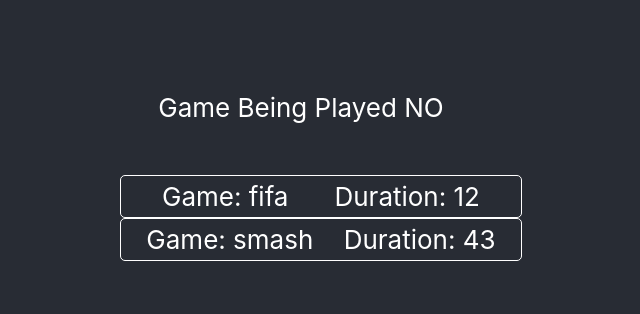
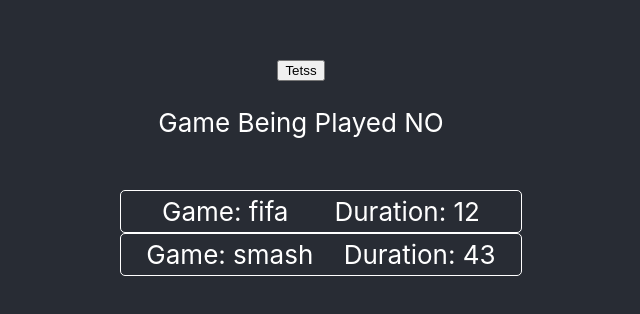
Before and after one commit to felix-hellman/areyounotentertained, a React (Create React App) app in the folder hackathon/: page / in a window 1280 px wide. Shown: the part 224-538 px from the top of the page, without its empty margins (339-979 px from the left). Built offline with nearby package versions, Linux system fonts and the light colour scheme.

Commit message:
Configured Cors, Changed poll interval, renmaed stuf

```diff
--- a/hackathon/src/App.js
+++ b/hackathon/src/App.js
@@ -2,35 +2,41 @@
 import './App.css';
 
 
+let click = () => {
+  fetch('http://localhost:5000/psn/played')
+  .then(data => data.json())
+  .then(jsonData => console.log(jsonData))
+};
 
-let history = [
-  {
+let history = [{
     "game":"fifa",
     "duration": 12
-  },
-  {
+  }, {
     "game": "smash",
     "duration": 43
-  }
-];
+  }];
+
 let historyItems = history.map((game) =>
     <li><p>Game: {game.game}</p>  <p>Duration: {game.duration}</p></li>
 );
-class GameRow extends React.Component {
-  render() {
+
+function GameList(){
     return (
         <ul>{historyItems}</ul>
     )
-  }
 }
 
 let gameBeingPlayed = false;
-class GameStatus extends React.Component {
-  render() {
+function GameStatus() {
     return (
-        <p>Game Being Played {this.gameBeingPlayed ? "YES":"NO"}</p>
+        <p>Game Being Played {gameBeingPlayed ? "YES":"NO"}</p>
     )
-  }
+}
+
+function TestButton() {
+  return (
+      <button onClick={click}>Tetss</button>
+  )
 }
 
 function App() {
@@ -38,10 +44,11 @@
     <div className="App">
       <header className="App-header">
         <div>
+          <TestButton/>
           <GameStatus/>
         </div>
         <div>
-          <GameRow/>
+          <GameList/>
         </div>
       </header>
     </div>
```
Also changed, not shown: 1 other file (tests, documents, lock files or other folders).
